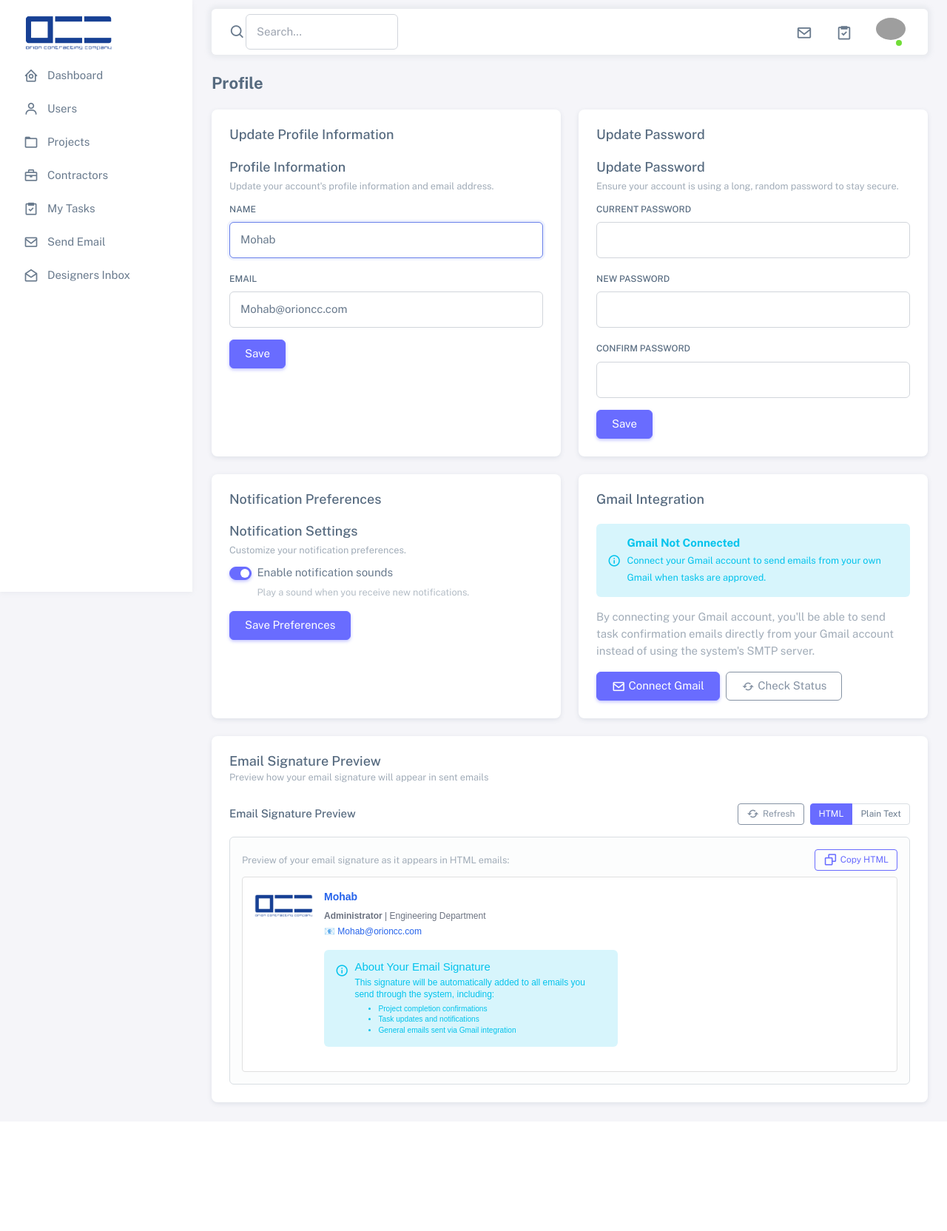
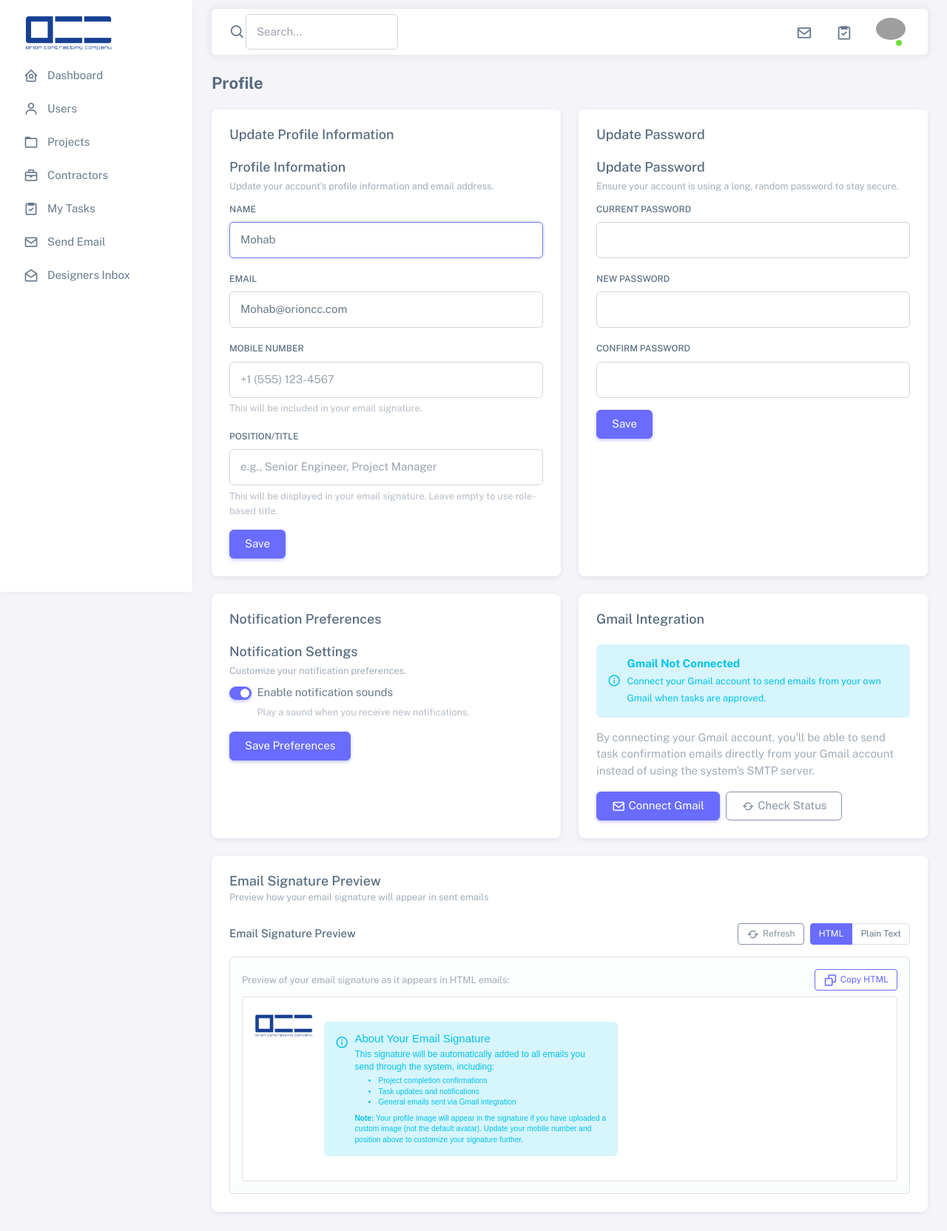
Before and after one commit to OrionCCDev/OS4D, a Laravel app: page /profile in a window 1280 px wide. Shown: the whole page at 74% size. Before the commit the page ends 1496 px from the top, so only its background shows below. Run offline with Laravel 12, Linux system fonts and the light colour scheme; a user stored in the database is signed in; data comes from the database, SQL or seed files in the repository; tables that the repository leaves empty hold one stand-in row (values such as "Sample post"); data that the repository does not hold is empty; parts of the project's set-up code (start-up, migrations or seed data) failed here and were passed over; grey boxes are pictures that could not be loaded.

Commit message:
fix signture preview

```diff
--- a/app/Http/Requests/ProfileUpdateRequest.php
+++ b/app/Http/Requests/ProfileUpdateRequest.php
@@ -25,6 +25,8 @@
                 'max:255',
                 Rule::unique(User::class)->ignore($this->user()->id),
             ],
+            'mobile' => ['nullable', 'string', 'max:50'],
+            'position' => ['nullable', 'string', 'max:255'],
         ];
     }
 }
--- a/app/Services/EmailSignatureService.php
+++ b/app/Services/EmailSignatureService.php
@@ -21,20 +21,26 @@
         $mobile = $user->mobile ?? $user->phone ?? '';
         $position = $this->getUserPosition($user);
         $department = $this->getUserDepartment($user);
+        $userImage = $this->getUserImage($user);
 
         // Generate signature HTML
-        $signature = $this->buildSignatureHTML($name, $email, $mobile, $position, $department, $logoUrl, $logoColor);
+        $signature = $this->buildSignatureHTML($name, $email, $mobile, $position, $department, $logoUrl, $logoColor, $userImage);
 
         return $signature;
     }
 
     /**
-     * Get user position based on role
+     * Get user position from database or fallback to role-based position
      */
     protected function getUserPosition(User $user)
     {
+        // Use actual position from database if available
+        if (!empty($user->position)) {
+            return $user->position;
+        }
+
+        // Fallback to role-based position
         $role = $user->role ?? 'user';
-
         $positions = [
             'admin' => 'Administrator',
             'manager' => 'Manager',
@@ -62,9 +68,25 @@
     }
 
     /**
+     * Get user image URL if available
+     */
+    protected function getUserImage(User $user)
+    {
+        // Check if user has a custom image (not default)
+        if (!empty($user->img) && $user->img !== 'default.png' && $user->img !== 'default.jpg') {
+            $imagePath = public_path('uploads/users/' . $user->img);
+            if (file_exists($imagePath)) {
+                return asset('uploads/users/' . $user->img);
+            }
+        }
+
+        return null;
+    }
+
+    /**
      * Build the HTML signature
      */
-    protected function buildSignatureHTML($name, $email, $mobile, $position, $department, $logoUrl, $logoColor)
+    protected function buildSignatureHTML($name, $email, $mobile, $position, $department, $logoUrl, $logoColor, $userImage = null)
     {
         $textColor = $logoColor === 'white' ? '#ffffff' : '#333333';
         $accentColor = '#2563eb'; // Blue accent
@@ -78,8 +100,23 @@
                         <img src='{$logoUrl}' alt='Orion Contracting' style='width: 80px; height: auto; max-height: 60px;' />
                     </td>
                     <td style='vertical-align: top;'>
-                        <div style='margin-bottom: 8px;'>
-                            <strong style='color: {$accentColor}; font-size: 14px;'>{$name}</strong>
+                        <div style='margin-bottom: 8px;'>";
+
+        // Add user image if available
+        if ($userImage) {
+            $signature .= "
+                            <div style='display: flex; align-items: center; margin-bottom: 8px;'>
+                                <img src='{$userImage}' alt='{$name}' style='width: 40px; height: 40px; border-radius: 50%; margin-right: 10px; object-fit: cover;' />
+                                <div>
+                                    <strong style='color: {$accentColor}; font-size: 14px;'>{$name}</strong>
+                                </div>
+                            </div>";
+        } else {
+            $signature .= "
+                            <strong style='color: {$accentColor}; font-size: 14px;'>{$name}</strong>";
+        }
+
+        $signature .= "
                         </div>
                         <div style='margin-bottom: 4px; color: {$lightGray};'>
                             <strong>{$position}</strong> | {$department}
--- a/resources/views/profile/partials/email-signature-preview.blade.php
+++ b/resources/views/profile/partials/email-signature-preview.blade.php
@@ -64,6 +64,10 @@
                     <li>Task updates and notifications</li>
                     <li>General emails sent via Gmail integration</li>
                 </ul>
+                <p class="mb-0 small mt-2">
+                    <strong>Note:</strong> Your profile image will appear in the signature if you have uploaded a custom image (not the default avatar).
+                    Update your mobile number and position above to customize your signature further.
+                </p>
             </div>
         </div>
     </div>
--- a/resources/views/profile/partials/update-profile-information-form.blade.php
+++ b/resources/views/profile/partials/update-profile-information-form.blade.php
@@ -40,6 +40,24 @@
             @endif
         </div>
 
+        <div class="mb-3">
+            <label for="mobile" class="form-label">{{ __('Mobile Number') }}</label>
+            <input id="mobile" name="mobile" type="tel" class="form-control @error('mobile') is-invalid @enderror" value="{{ old('mobile', $user->mobile) }}" placeholder="+1 (555) 123-4567">
+            @error('mobile')
+                <div class="invalid-feedback">{{ $message }}</div>
+            @enderror
+            <div class="form-text">{{ __('This will be included in your email signature.') }}</div>
+        </div>
+
+        <div class="mb-3">
+            <label for="position" class="form-label">{{ __('Position/Title') }}</label>
+            <input id="position" name="position" type="text" class="form-control @error('position') is-invalid @enderror" value="{{ old('position', $user->position) }}" placeholder="e.g., Senior Engineer, Project Manager">
+            @error('position')
+                <div class="invalid-feedback">{{ $message }}</div>
+            @enderror
+            <div class="form-text">{{ __('This will be displayed in your email signature. Leave empty to use role-based title.') }}</div>
+        </div>
+
         <div class="d-flex align-items-center gap-3">
             <button type="submit" class="btn btn-primary">{{ __('Save') }}</button>
             @if (session('status') === 'profile-updated')
```
Also changed, not shown: test_enhanced_signature.php (added).
